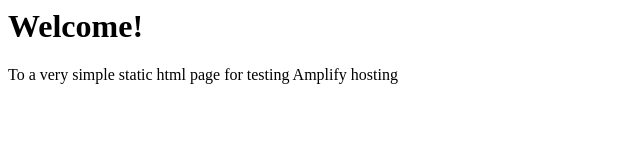
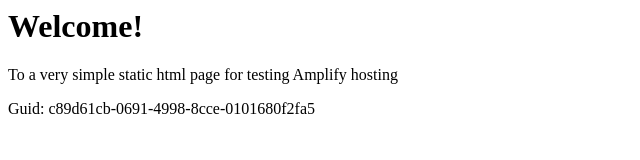
Before and after one commit to aws-aemilia-kix/Github-PR-Commit-Integration-Test-DoNotTouch-Gith-OKSLNVO2-v1-prod-ap-northeast-3, a website: page src/index.html in a window 1280 px wide. Shown: the whole page, without its empty margins (0-640 px from the left). Drawn offline with Linux system fonts and the light colour scheme.

Commit message:
commit from integ tests

```diff
--- a/src/index.html
+++ b/src/index.html
@@ -1,3 +1,5 @@
+
+
 <html lang="en">
 
 <head>
@@ -10,6 +12,6 @@
 <body>
     <h1>Welcome!</h1>
     <p>To a very simple static html page for testing Amplify hosting</p>
-</body>
+    <p>Guid: c89d61cb-0691-4998-8cce-0101680f2fa5</p></body>
 
 </html>
```
